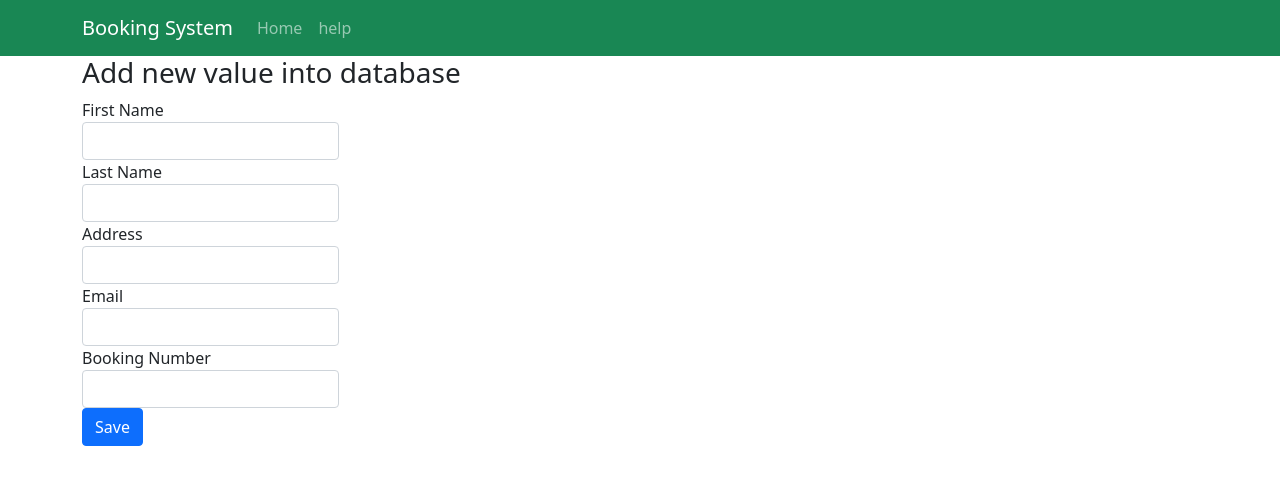
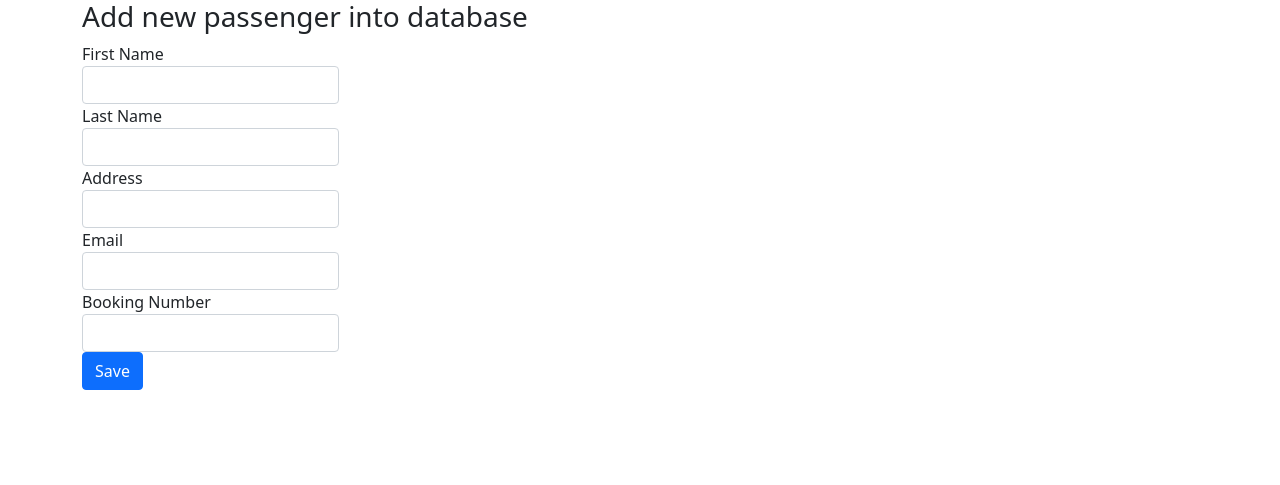
Before and after one commit to xiaohong0409/0409, a PHP site: page / in a window 1280 px wide. Shown: the top 485 px of the page. Run offline with PHP 8.4, Linux system fonts and the light colour scheme; data that the repository does not hold is empty.

Commit message:
Update index.php

```diff
--- a/index.php
+++ b/index.php
@@ -1,5 +1,3 @@
-
-
 <!DOCTYPE html>
 <html lang="en" dir="ltr">
   <head>
@@ -8,34 +6,12 @@
     <meta name="viewport" content="width=device-width, initial-scale=1">
     <link href="https://cdn.jsdelivr.net/npm/bootstrap@5.0.2/dist/css/bootstrap.min.css" rel="stylesheet" integrity="sha384-EVSTQN3/azprG1Anm3QDgpJLIm9Nao0Yz1ztcQTwFspd3yD65VohhpuuCOmLASjC" crossorigin="anonymous">
 <link rel="stylesheet" href="style.css">
-
-    <title>Bootstrap</title>
-
+    <title></title>
   </head>
   <body>
-    <nav class="navbar navbar-expand-lg bg-success navbar-dark">
-      <div class="container">
-<a href="#" class="navbar-brand">Booking System</a>
-
-<button class="navbar-toggler" type="button" data-bs-toggle="collapse" data-bs-target="#navmenu">
-
-<span class="navbar-toggler-icon"></span>
-</button>
-<div class="collapse navbar-collapse" id="navmenu">
-  <ul class="navbar-nav">
-    <li class="nav-item">
-      <a href="home.php" class="nav-link">Home</a>
-    </li>
-
-    <li class="nav-item">
-      <a href="help.php" class="nav-link">help</a>
-    </li>
-</div>
-</div>
-    </nav>
     <include function.php>
       <div class="container">
-  <h3>Add new value into database</h3>
+      <h3>Add new passenger into database</h3>
       <form action="process.php" method="post">
         <div class="from-group">
         <label>First Name</lable>
@@ -72,6 +48,6 @@
     </div>
 
 
-<script src="https://cdn.jsdelivr.net/npm/bootstrap@5.0.2/dist/js/bootstrap.bundle.min.js" integrity="sha384-MrcW6ZMFYlzcLA8Nl+NtUVF0sA7MsXsP1UyJoMp4YLEuNSfAP+JcXn/tWtIaxVXM" crossorigin="anonymous"></script>
+
   </body>
 </html>
```
Lines whose indentation alone changed are shown as unchanged.
